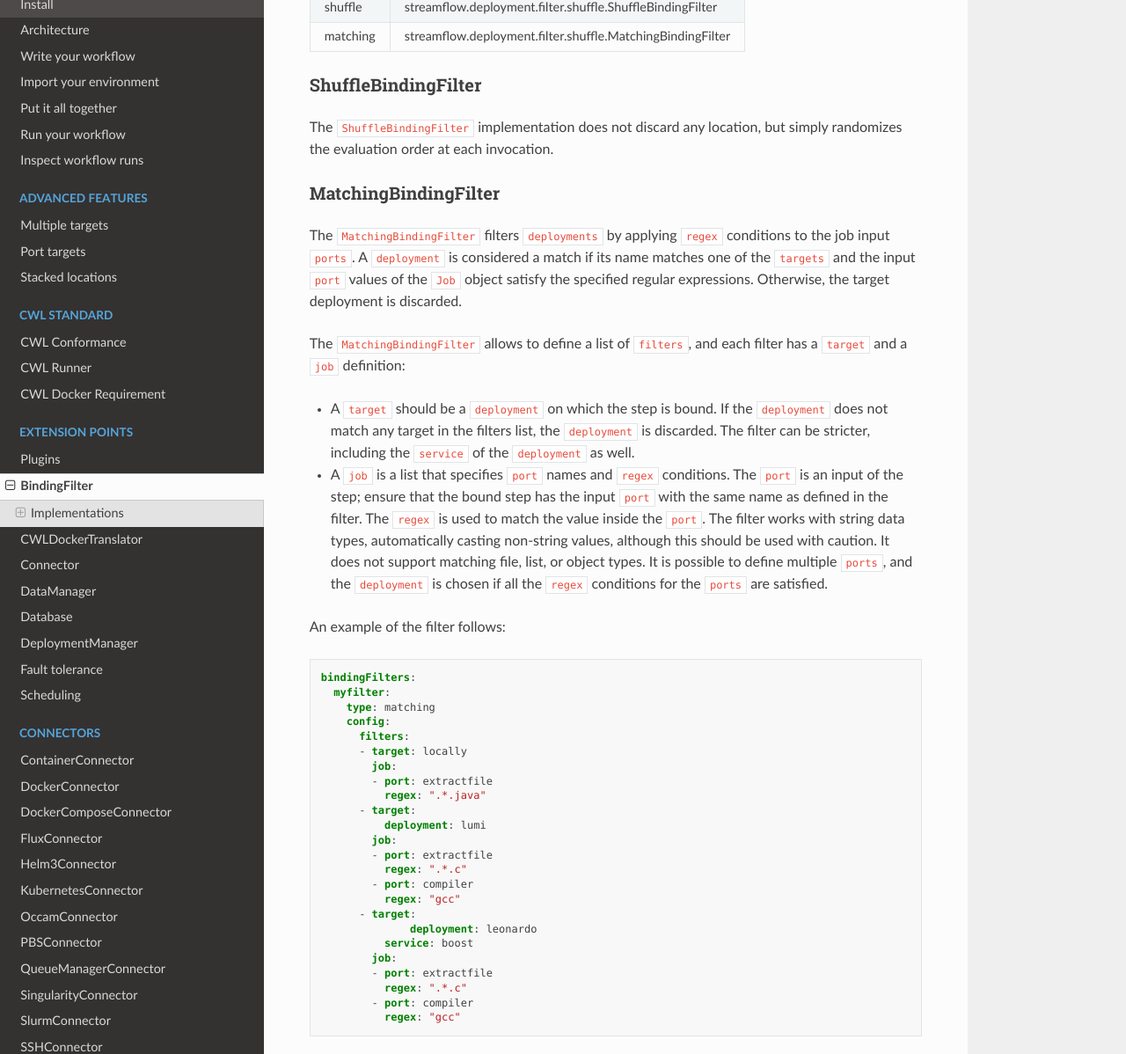
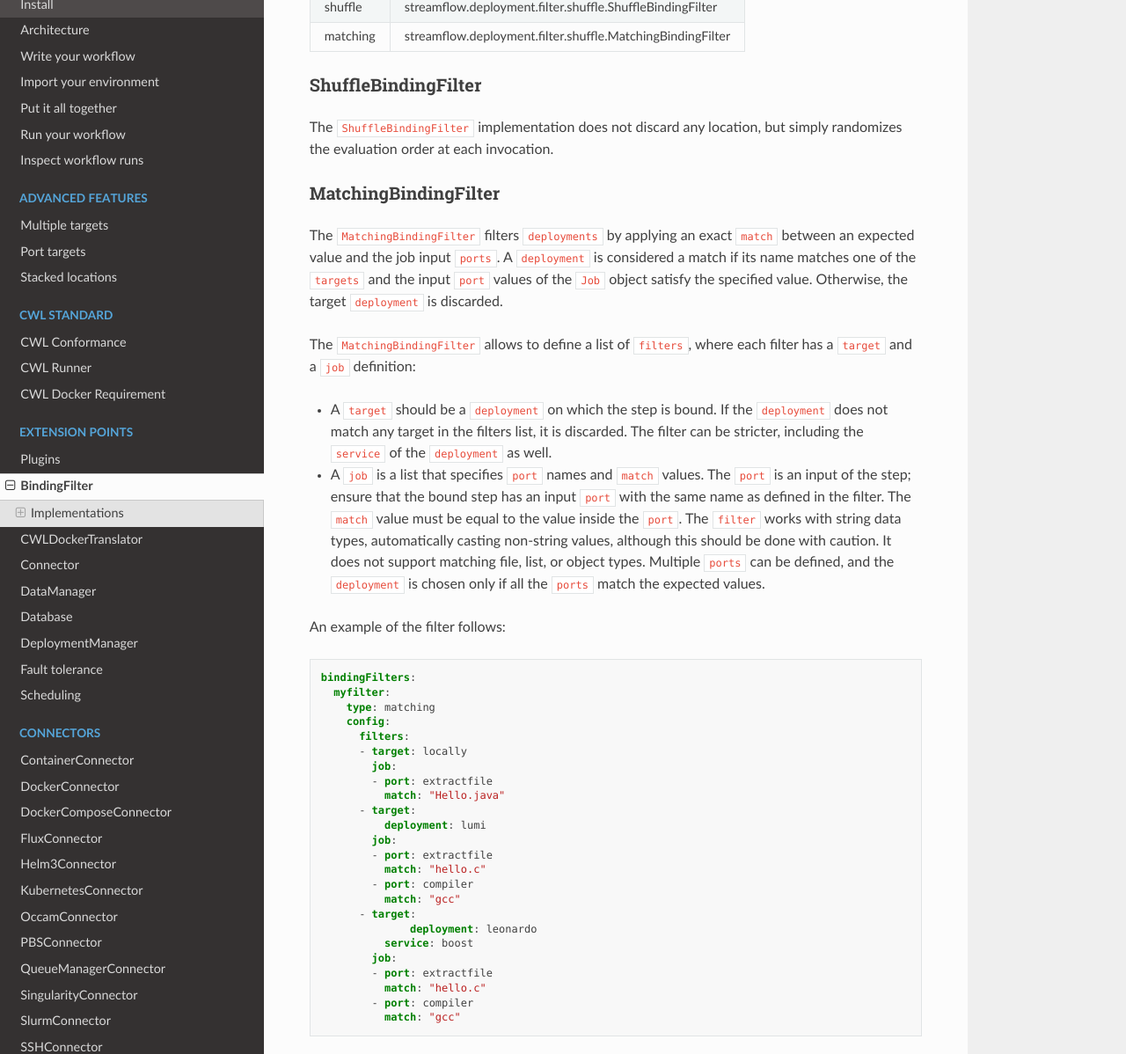
Before and after one commit to alpha-unito/streamflow, a Sphinx documentation site: the page built from docs/source/ext/binding-filter.rst, in a window 1280 px wide and 1400 px high, scrolled down 669 px, cut to the strip 0-1198 px from the top of the window. Shown: the whole strip at 88% size. Built offline with Sphinx 7.4.7 and the Read the Docs theme 3.1.0, drawn with Linux system fonts in a browser that asks for light colours.

Commit message:
Replaced the regex with the exact match of the value

```diff
--- a/docs/source/ext/binding-filter.rst
+++ b/docs/source/ext/binding-filter.rst
@@ -32,12 +32,12 @@ The ``ShuffleBindingFilter`` implementation does not discard any location, but s
 
 MatchingBindingFilter
 ^^^^^^^^^^^^^^^^^^^^^
-The ``MatchingBindingFilter`` filters ``deployments`` by applying ``regex`` conditions to the job input ``ports``. A ``deployment`` is considered a match if its name matches one of the ``targets`` and the input ``port`` values of the ``Job`` object satisfy the specified regular expressions. Otherwise, the target deployment is discarded.
+The ``MatchingBindingFilter`` filters ``deployments`` by applying an exact ``match`` between an expected value and the job input ``ports``. A ``deployment`` is considered a match if its name matches one of the ``targets`` and the input ``port`` values of the ``Job`` object satisfy the specified value. Otherwise, the target ``deployment`` is discarded.
 
-The ``MatchingBindingFilter`` allows to define a list of ``filters``, and each filter has a ``target`` and a ``job`` definition:
+The ``MatchingBindingFilter`` allows to define a list of ``filters``, where each filter has a ``target`` and a ``job`` definition:
 
-* A ``target`` should be a ``deployment`` on which the step is bound. If the ``deployment`` does not match any target in the filters list, the ``deployment`` is discarded. The filter can be stricter, including the ``service`` of the ``deployment`` as well.
-* A ``job`` is a list that specifies ``port`` names and ``regex`` conditions. The ``port`` is an input of the step; ensure that the bound step has the input ``port`` with the same name as defined in the filter. The ``regex`` is used to match the value inside the ``port``. The filter works with string data types, automatically casting non-string values, although this should be used with caution. It does not support matching file, list, or object types. It is possible to define multiple ``ports``, and the ``deployment`` is chosen if all the ``regex`` conditions for the ``ports`` are satisfied.
+* A ``target`` should be a ``deployment`` on which the step is bound. If the ``deployment`` does not match any target in the filters list, it is discarded. The filter can be stricter, including the ``service`` of the ``deployment`` as well.
+* A ``job`` is a list that specifies ``port`` names and ``match`` values. The ``port`` is an input of the step; ensure that the bound step has an input ``port`` with the same name as defined in the filter. The ``match`` value must be equal to the value inside the ``port``. The ``filter`` works with string data types, automatically casting non-string values, although this should be done with caution. It does not support matching file, list, or object types. Multiple ``ports`` can be defined, and the ``deployment`` is chosen only if all the ``ports`` match the expected values.
 
 An example of the filter follows:
 
@@ -51,21 +51,21 @@ An example of the filter follows:
         - target: locally
           job:
           - port: extractfile
-            regex: ".*.java"
+            match: "Hello.java"
         - target:
             deployment: lumi
           job:
           - port: extractfile
-            regex: ".*.c"
+            match: "hello.c"
           - port: compiler
-            regex: "gcc"
+            match: "gcc"
         - target:
           	deployment: leonardo
             service: boost
           job:
           - port: extractfile
-            regex: ".*.c"
+            match: "hello.c"
           - port: compiler
-            regex: "gcc"
+            match: "gcc"
 
 .. jsonschema:: https://streamflow.di.unito.it/schemas/deployment/filter/matching.json
```
Also changed, not shown: 4 other files.
